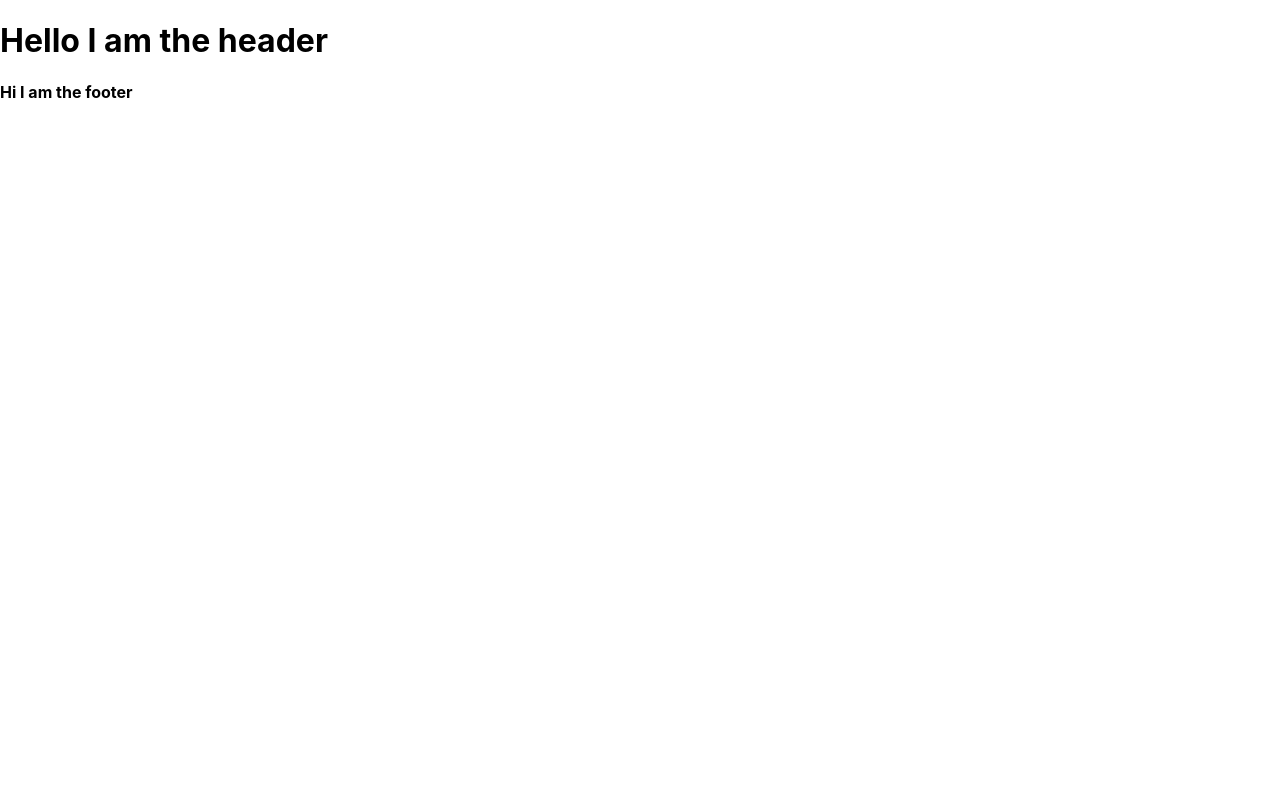
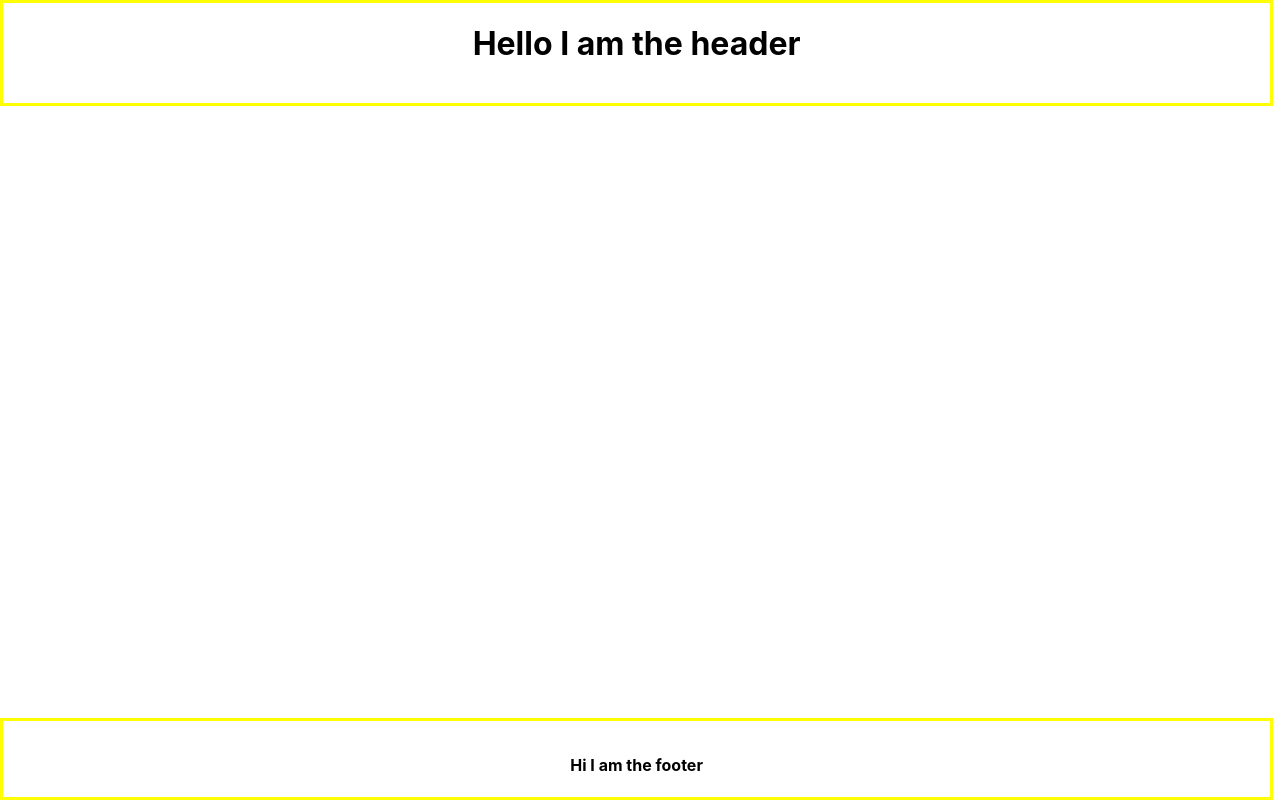
Before and after one commit to co-make-2-bh/frontend, a React (Create React App) app in the folder co-make/: page /login in a window 1280 px wide. Built offline with nearby package versions, Linux system fonts and the light colour scheme.

Commit message:
created a global styled component

```diff
--- a/co-make/src/Components/Footer.js
+++ b/co-make/src/Components/Footer.js
@@ -5,7 +5,7 @@ import React from "react";
 //////////////////////
 function Footer() {
   return (
-    <div>
+    <div className="footer">
       <h4>Hi I am the footer</h4>
     </div>
   );
--- a/co-make/src/Components/Header.js
+++ b/co-make/src/Components/Header.js
@@ -5,7 +5,7 @@ import React from "react";
 //////////////////////
 function Header() {
   return (
-    <div>
+    <div className="header">
       <h1>Hello I am the header</h1>
     </div>
   );
--- a/co-make/src/index.css
+++ b/co-make/src/index.css
@@ -1,13 +1,29 @@
 body {
   margin: 0;
-  font-family: -apple-system, BlinkMacSystemFont, 'Segoe UI', 'Roboto', 'Oxygen',
-    'Ubuntu', 'Cantarell', 'Fira Sans', 'Droid Sans', 'Helvetica Neue',
+  font-family: -apple-system, BlinkMacSystemFont, "Segoe UI", "Roboto", "Oxygen",
+    "Ubuntu", "Cantarell", "Fira Sans", "Droid Sans", "Helvetica Neue",
     sans-serif;
   -webkit-font-smoothing: antialiased;
   -moz-osx-font-smoothing: grayscale;
+  text-align: center;
 }
 
 code {
-  font-family: source-code-pro, Menlo, Monaco, Consolas, 'Courier New',
+  font-family: source-code-pro, Menlo, Monaco, Consolas, "Courier New",
     monospace;
 }
+
+.header {
+  height: 100px;
+  width: 99%;
+  border: solid yellow;
+}
+
+.footer {
+  height: 50px;
+  border: solid yellow;
+  padding: 1% 0;
+  position: absolute;
+  bottom: 0;
+  width: 99%;
+}
--- /dev/null
+++ b/co-make/src/style.js
@@ -0,0 +1 @@
+import styled from "styled-components";
```
